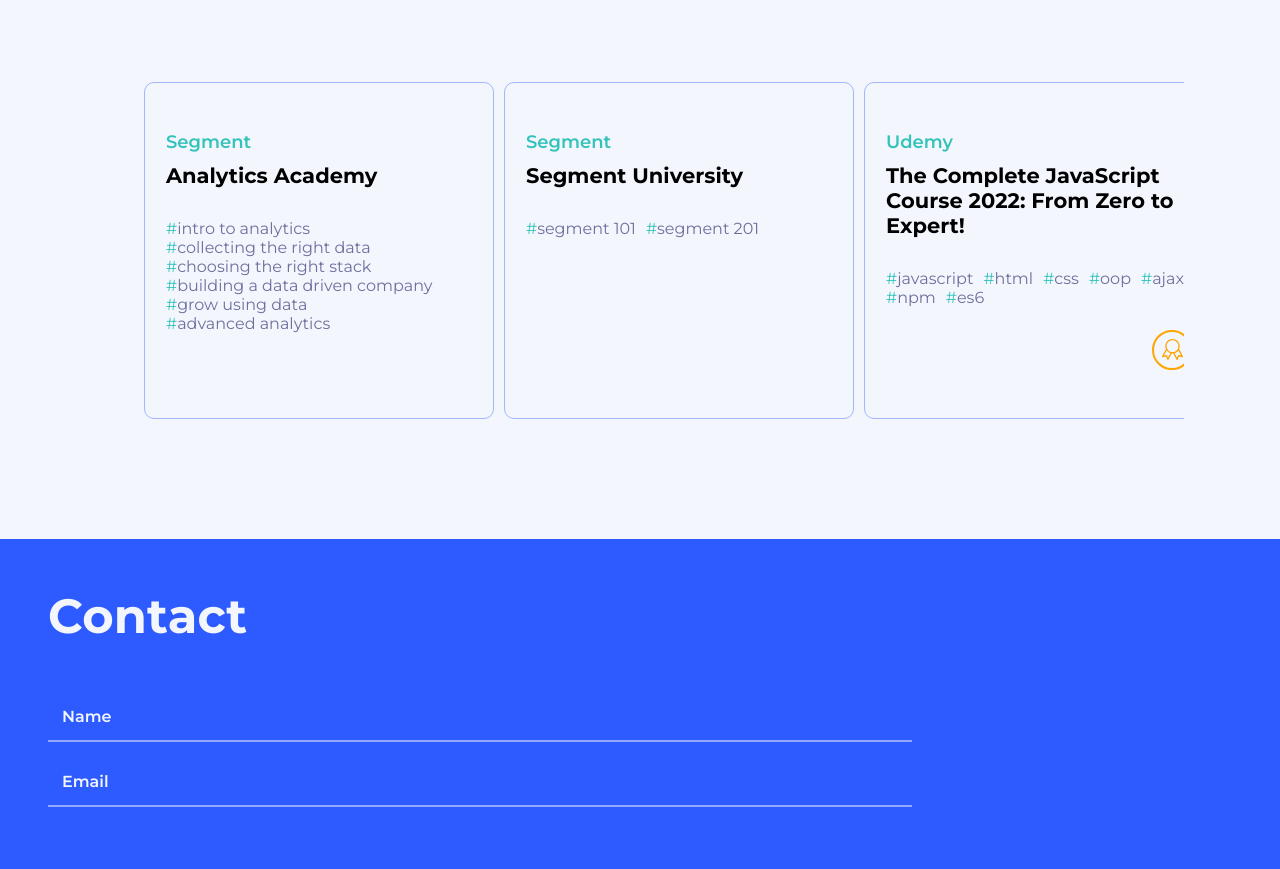
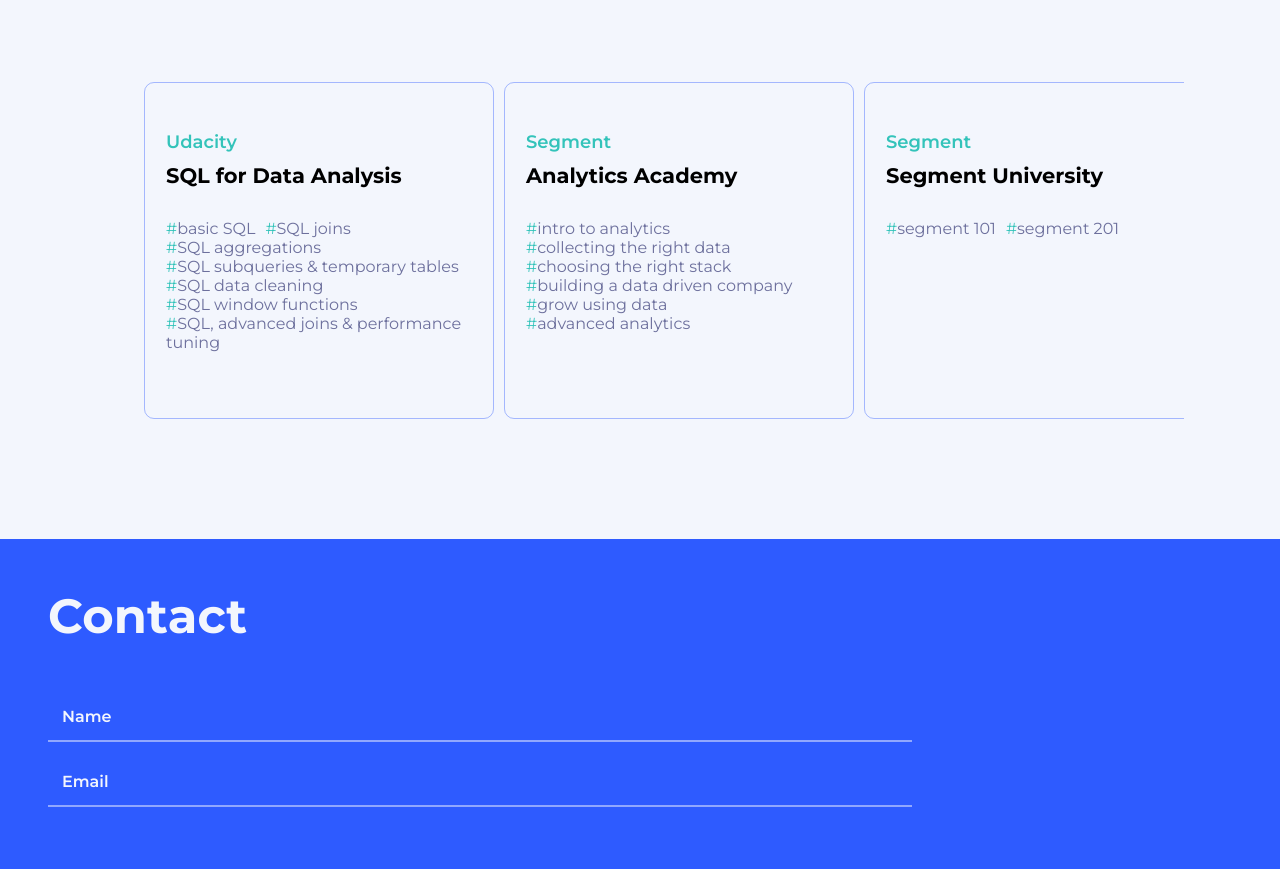
Before and after one commit to crlarrea/crlarrea.github.io, a React (Vite) app: page / in a window 1280 px wide. Shown: the part 4700-5569 px from the top of the page. Built offline with nearby package versions, Linux system fonts and the light colour scheme.

Commit message:
add udacity sql course

```diff
--- a/src/assets/data/Data.jsx
+++ b/src/assets/data/Data.jsx
@@ -304,6 +304,22 @@ const workExperience = [
 
 const training = [
   {
+    course: "SQL for Data Analysis",
+    to: "Dec 2023",
+    issuer: "Udacity",
+    issuerCrest: null,
+    credential: null,
+    description: [
+     "basic SQL",
+     "SQL joins",
+     "SQL aggregations",
+     "SQL subqueries & temporary tables",
+     "SQL data cleaning",
+     "SQL window functions",
+     "SQL, advanced joins & performance tuning"
+    ],
+  },
+  {
     course: "Analytics Academy",
     to: "Dec 2022",
     issuer: "Segment",
```
